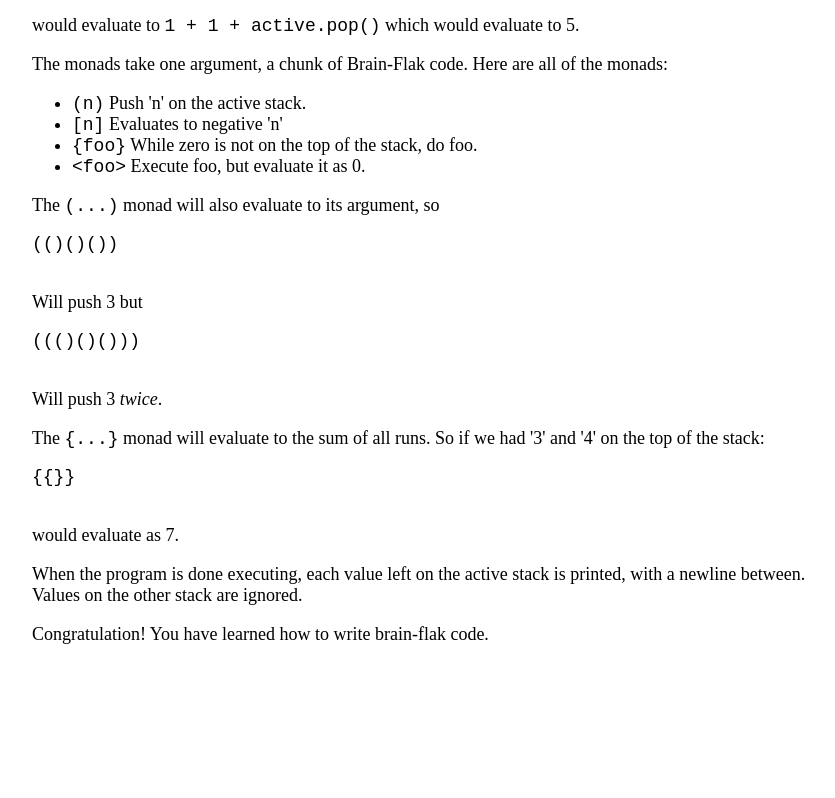
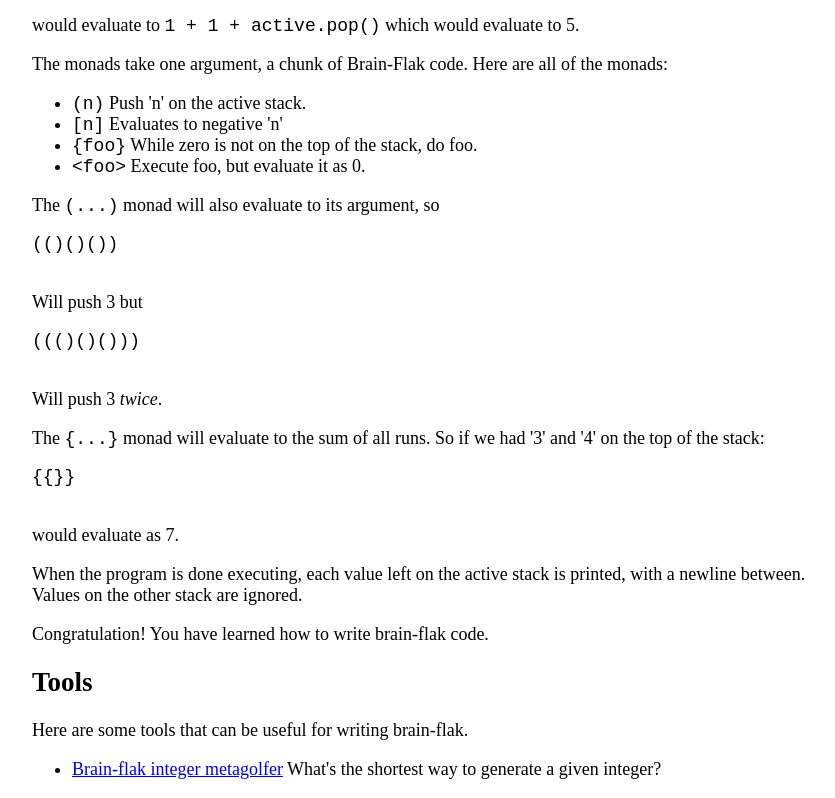
Before and after one commit to Brain-Flak/brain-flak.github.io, a plain HTML site: page index.html in a window 1280 px wide. Shown: the part 1374-2172 px from the top of the page, without its empty margins (208-1043 px from the left). Before the commit the page ends 2037 px from the top, so only its background shows below. Drawn offline with Linux system fonts and the light colour scheme.

Commit message:
Added link to metagolfer

```diff
--- a/index.html
+++ b/index.html
@@ -96,6 +96,11 @@
         </code></pre><p>would evaluate as 7.</p>
         <p>When the program is done executing, each value left on the active stack is printed, with a newline between. Values on the other stack are ignored.</p>
         <p>Congratulation! You have learned how to write brain-flak code.</p>
+        <h2>Tools</h2>
+        <p>Here are some tools that can be useful for writing brain-flak.</p>
+        <ul>
+        <li><a href="https://brain-flak.github.io/integer/">Brain-flak integer metagolfer</a> What&#39;s the shortest way to generate a given integer?</li>
+        </ul>
       </div>
     </div>
   </body>
```
